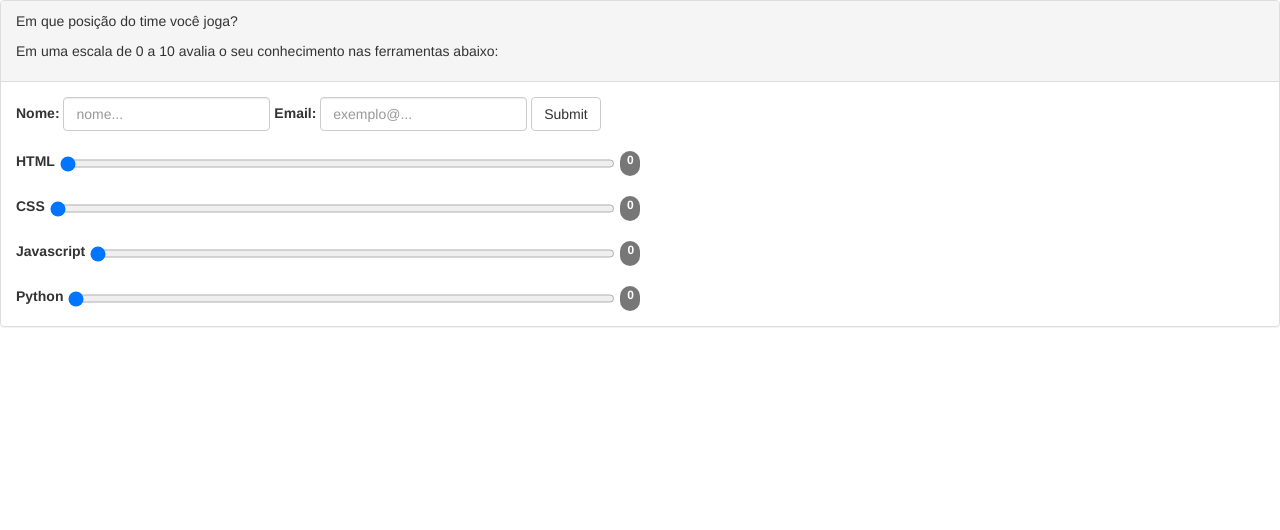
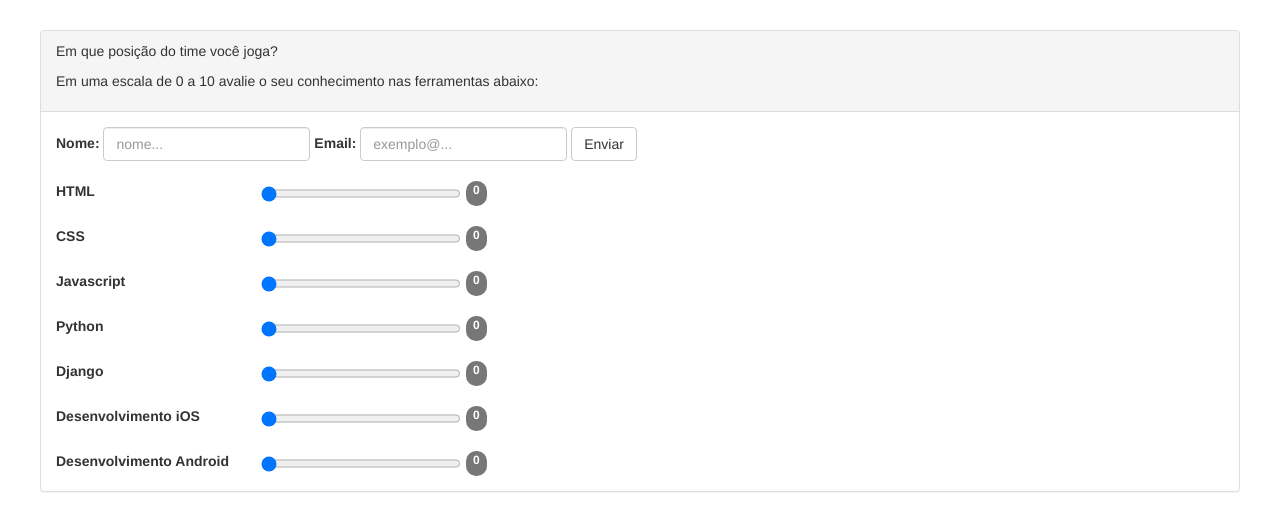
Before and after one commit to ribeiroluis/MeusPedidos, a plain HTML site: page index.html in a window 1280 px wide. Drawn offline with Linux system fonts and the light colour scheme.

Commit message:
create email

```diff
--- a/controllers/questionnaireController.js
+++ b/controllers/questionnaireController.js
@@ -3,16 +3,29 @@ myApp.controller('questionnaireController', ['$scope', function ($scope) {
         { name: "HTML", value: 0 },
         { name: "CSS", value: 0 },
         { name: "Javascript", value: 0 },
-        { name: "Python", value: 0 }
+        { name: "Python", value: 0 },
+        {name: "Django", value: 0},
+        {name: "Desenvolvimento iOS", value: 0},
+        {name: "Desenvolvimento Android", value: 0},
     ];
 
 
     $scope.submit = function () {
-        alert('test');
-        var link = "mailto:ribeiro.luis@hotmail.com"
-                 + "&subject=" + escape("This is my subject")
-                 + "&body=" + escape("This is my body")
-        ;
+       var habilitys = this.tecniches.filter(function(e){
+            if(e.value >= 7){
+                return e;
+            }
+           });
+        habilitys.each(function(e){
+            console.log(e);
+        });
+
+
+        //alert('test');
+        // var link = "mailto:ribeiro.luis@hotmail.com"
+        //          + "&subject=" + escape("This is my subject")
+        //          + "&body=" + escape("This is my body")
+        // ;
         window.location.href = link;
     }
 
--- a/index.html
+++ b/index.html
@@ -14,11 +14,11 @@
     <script src="controllers/questionnaireController.js"></script>
 </head>
 <body>
-    <div ng-controller="questionnaireController" class="">
+    <div ng-controller="questionnaireController" class="questionnaireform">
         <div class="panel panel-default">
             <div class="panel-heading">
                 <p>Em que posição do time você joga?</p>
-                <p>Em uma escala de 0 a 10 avalia o seu conhecimento nas ferramentas abaixo:</p>
+                <p>Em uma escala de 0 a 10 avalie o seu conhecimento nas ferramentas abaixo:</p>
             </div>
             <div class="panel-body">
                 <form role="form" class="form-inline" ng-submit="submit()">
@@ -30,16 +30,15 @@
                         <label for="email">Email:</label>
                         <input type="email" class="form-control" id="email" placeholder="exemplo@...">
                     </div>
-                    <button type="submit" class="btn btn-default">Submit</button>
+                    <button type="submit" class="btn btn-default">Enviar</button>
+                    <div ng-repeat="tec in tecniches" class="listTecniches">
+                        <label style="margin-right: 5px; width: 200px">{{tec.name}}</label>
+                        <input type="range" min="0" max="10" class="" ng-model="tec.value" style="margin-right: 5px; width: 200px" />
+                        <span class="badge">{{tec.value}}</span>
+                    </div>
                 </form>
-                <div ng-repeat="tec in tecniches" class="listTecniches">
-                    <label style="margin-right: 5px">{{tec.name}}</label>
-                    <input type="range" min="0" max="10" class="" ng-model="tec.value" style="margin-right: 5px" />
-                    <span class="badge">{{tec.value}}</span>
-                </div>
             </div>
         </div>
-
     </div>
 </body>
 </html>
```
